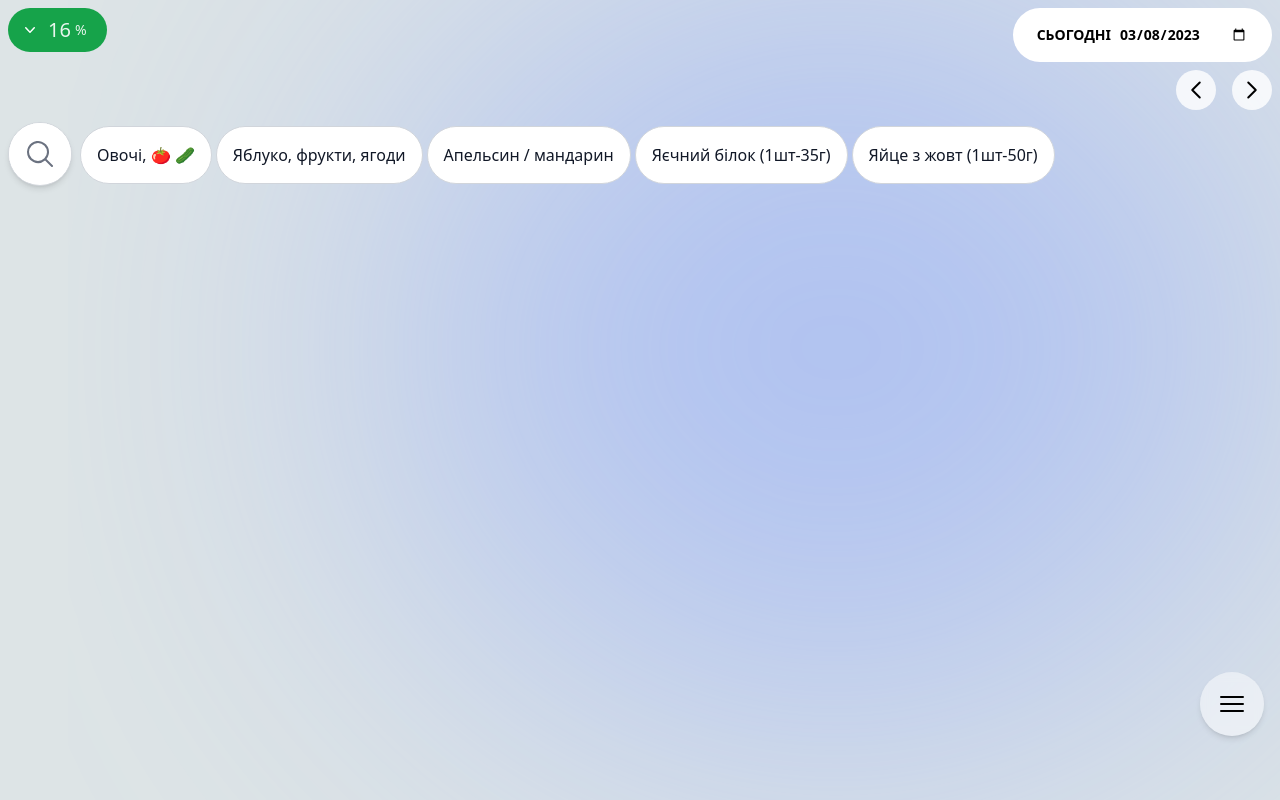
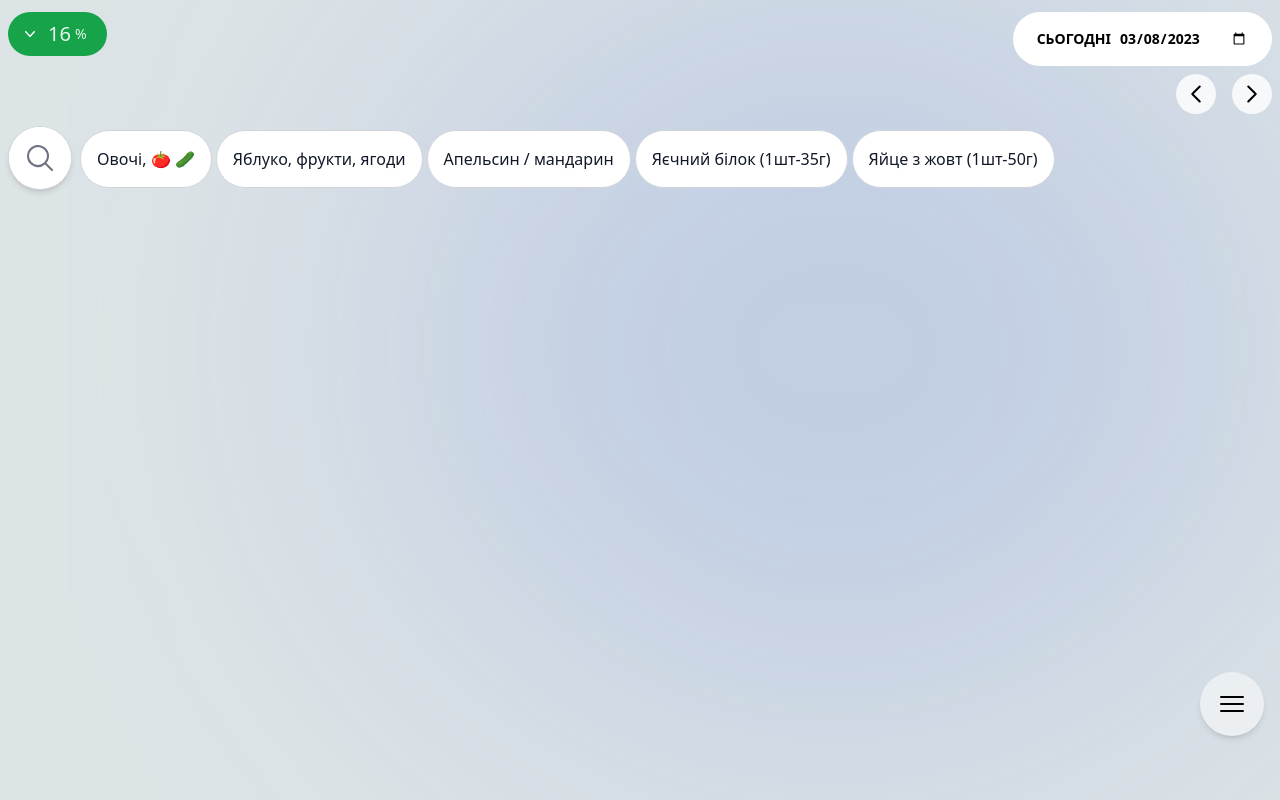
Before and after one commit to bodik87/puzo, a React (Vite) app: page / in a window 1280 px wide. Built offline with nearby package versions, Linux system fonts and the light colour scheme.

Commit message:
fixed styles

```diff
--- a/src/App.jsx
+++ b/src/App.jsx
@@ -1,54 +1,14 @@
 import { Outlet, useLocation } from "react-router-dom";
 import NavMenu from "./components/NavMenu";
+import BackgroundImg from "./components/ui/BackgroundImg";
 import HomePage from "./pages/HomePage";
 
 export default function App() {
   const location = useLocation();
   const home = location.pathname === "/";
   return (
-    <div className="max-w-7xl mx-auto pt-2 pb-10">
-      <svg
-        width="590"
-        height="519"
-        viewBox="0 0 590 519"
-        fill="none"
-        xmlns="http://www.w3.org/2000/svg"
-        className="fixed inset-0 -z-10 w-full h-full"
-      >
-        <g filter="url(#filter0_f_109_13)">
-          <ellipse
-            cx="422"
-            cy="225.5"
-            rx="298"
-            ry="259.5"
-            fill="#7A9AFF"
-            fillOpacity="0.44"
-          />
-        </g>
-        <defs>
-          <filter
-            id="filter0_f_109_13"
-            x="-76"
-            y="-234"
-            width="996"
-            height="919"
-            filterUnits="userSpaceOnUse"
-            colorInterpolationFilters="sRGB"
-          >
-            <feFlood floodOpacity="0" result="BackgroundImageFix" />
-            <feBlend
-              mode="normal"
-              in="SourceGraphic"
-              in2="BackgroundImageFix"
-              result="shape"
-            />
-            <feGaussianBlur
-              stdDeviation="100"
-              result="effect1_foregroundBlur_109_13"
-            />
-          </filter>
-        </defs>
-      </svg>
+    <div className="max-w-7xl mx-auto pt-3 pb-10">
+      <BackgroundImg color={"#1D4ED8"} />
       <NavMenu />
       {home ? <HomePage /> : <Outlet />}
     </div>
--- a/src/assets/CONSTANTS.jsx
+++ b/src/assets/CONSTANTS.jsx
@@ -13,7 +13,7 @@ export const CATALOG = "Каталог";
 export const CREATE_NEW_PRODUCT = "Новий продукт";
 export const TO_HOME = "На головну";
 export const EDIT = "Змінити";
-export const CREATE = "Створити продукт";
+export const CREATE = "Новий продукт";
 export const DELETE = "Видалити";
 export const ADD_AGAIN = "Додати ще";
 export const ADD_TO_FAVORITES = "Додати в улюблені";
--- a/src/components/Info.jsx
+++ b/src/components/Info.jsx
@@ -46,7 +46,7 @@ export default function Info() {
       dailyСonsumedCarbohydrates
     );
   return (
-    <div className="fixed top-2 left-2 right-2 w-fit z-40">
+    <div className="fixed top-3 left-2 right-2 w-fit z-40">
       <Popover className="relative">
         {({ open }) => (
           <>
--- a/src/components/Modals/BodyWeight.jsx
+++ b/src/components/Modals/BodyWeight.jsx
@@ -45,7 +45,7 @@ export default function BodyWeight({ openedBodyWeight, setOpenedBodyWeight }) {
                 leaveFrom="opacity-100 scale-100"
                 leaveTo="opacity-0 scale-95"
               >
-                <Dialog.Panel className="w-full max-w-xs transform overflow-hidden rounded-2xl bg-white/70 backdrop-blur-lg p-6 text-left align-middle shadow-lg transition-all">
+                <Dialog.Panel className="w-full max-w-xs transform overflow-hidden rounded-2xl bg-white/80 backdrop-blur-lg p-6 text-left align-middle shadow-lg transition-all">
                   <Dialog.Title as="h3" className="modalTitle">
                     {BODY_WEIGHT}
                   </Dialog.Title>
--- a/src/components/Modals/Popup.jsx
+++ b/src/components/Modals/Popup.jsx
@@ -55,7 +55,7 @@ export default function Popup({
                     <div className="mt-6 flex justify-center">
                       <button
                         type="button"
-                        className="btn bg-green-600 hover:bg-green-600/90 active:hover:bg-green-800 text-base md:text-base py-5"
+                        className="btn bg-blue-700 hover:bg-blue-700/90 text-xl py-5"
                         onClick={closeModal}
                       >
                         {ADD_AGAIN}
@@ -64,14 +64,14 @@ export default function Popup({
                     <div className="mt-2 flex gap-2">
                       <button
                         type="button"
-                        className="btn bg-red-500 hover:bg-red-500/90 flex flex-nowrap text-base md:text-base py-5"
+                        className="btn bg-red-500 hover:bg-red-500/90 flex flex-nowrap text-xl py-5"
                         onClick={closeModal}
                       >
                         {DELETE}
                       </button>
                       <button
                         type="button"
-                        className="btn bg-yellow-500 hover:bg-yellow-500/90 active:hover:bg-yellow-800 text-base py-5"
+                        className="btn bg-yellow-500 hover:bg-yellow-500/90 active:hover:bg-yellow-800 text-xl py-5"
                         onClick={closeModal}
                       >
                         {EDIT}
--- /dev/null
+++ b/src/components/ui/BackgroundImg.jsx
@@ -0,0 +1,48 @@
+import React from "react";
+
+export default function BackgroundImg({ color }) {
+  return (
+    <svg
+      width="590"
+      height="519"
+      viewBox="0 0 590 519"
+      fill="none"
+      xmlns="http://www.w3.org/2000/svg"
+      className="fixed inset-0 -z-10 w-full h-full"
+    >
+      <g filter="url(#filter0_f_109_13)">
+        <ellipse
+          cx="422"
+          cy="225.5"
+          rx="298"
+          ry="259.5"
+          fill={color}
+          fillOpacity="0.15"
+        />
+      </g>
+      <defs>
+        <filter
+          id="filter0_f_109_13"
+          x="-76"
+          y="-234"
+          width="996"
+          height="919"
+          filterUnits="userSpaceOnUse"
+          colorInterpolationFilters="sRGB"
+        >
+          <feFlood floodOpacity="0" result="BackgroundImageFix" />
+          <feBlend
+            mode="normal"
+            in="SourceGraphic"
+            in2="BackgroundImageFix"
+            result="shape"
+          />
+          <feGaussianBlur
+            stdDeviation="100"
+            result="effect1_foregroundBlur_109_13"
+          />
+        </filter>
+      </defs>
+    </svg>
+  );
+}
--- a/src/index.css
+++ b/src/index.css
@@ -12,16 +12,16 @@ body {
 
 @layer components {
   .btn {
-    @apply w-full px-5 py-3 text-white font-medium flex justify-center items-center rounded-lg transition-all select-none focus:ring-4 focus:outline-none;
+    @apply w-full px-5 py-4 text-white font-medium flex justify-center items-center rounded-lg transition-all select-none text-xl focus:ring-4 focus:outline-none;
   }
   .menuItem {
     @apply flex w-full items-center px-8 py-4 text-xl select-none whitespace-nowrap;
   }
   .input {
-    @apply block w-full border border-gray-300 rounded-lg bg-gray-50 focus:outline-[#4285F4];
+    @apply block w-full border border-gray-300 rounded-2xl bg-gray-50 focus:outline-[#4285F4];
   }
   .modalTitle {
-    @apply pb-2 text-xl font-semibold leading-6 text-gray-900;
+    @apply pb-2 text-2xl font-semibold leading-6 text-gray-900;
   }
 }
 
```
Also changed, not shown: src/components/Modals/NewProduct.jsx (+9 -9 lines).
